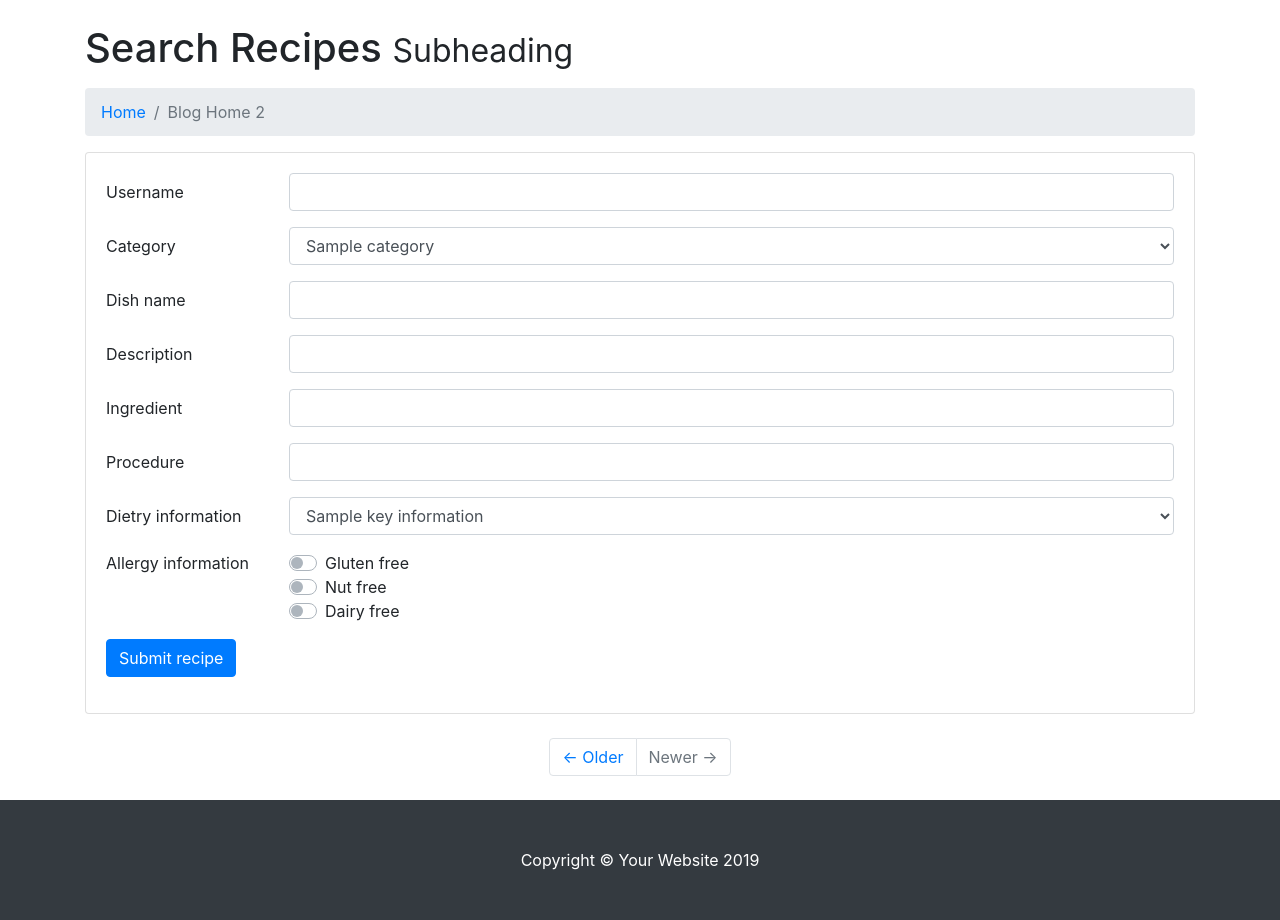
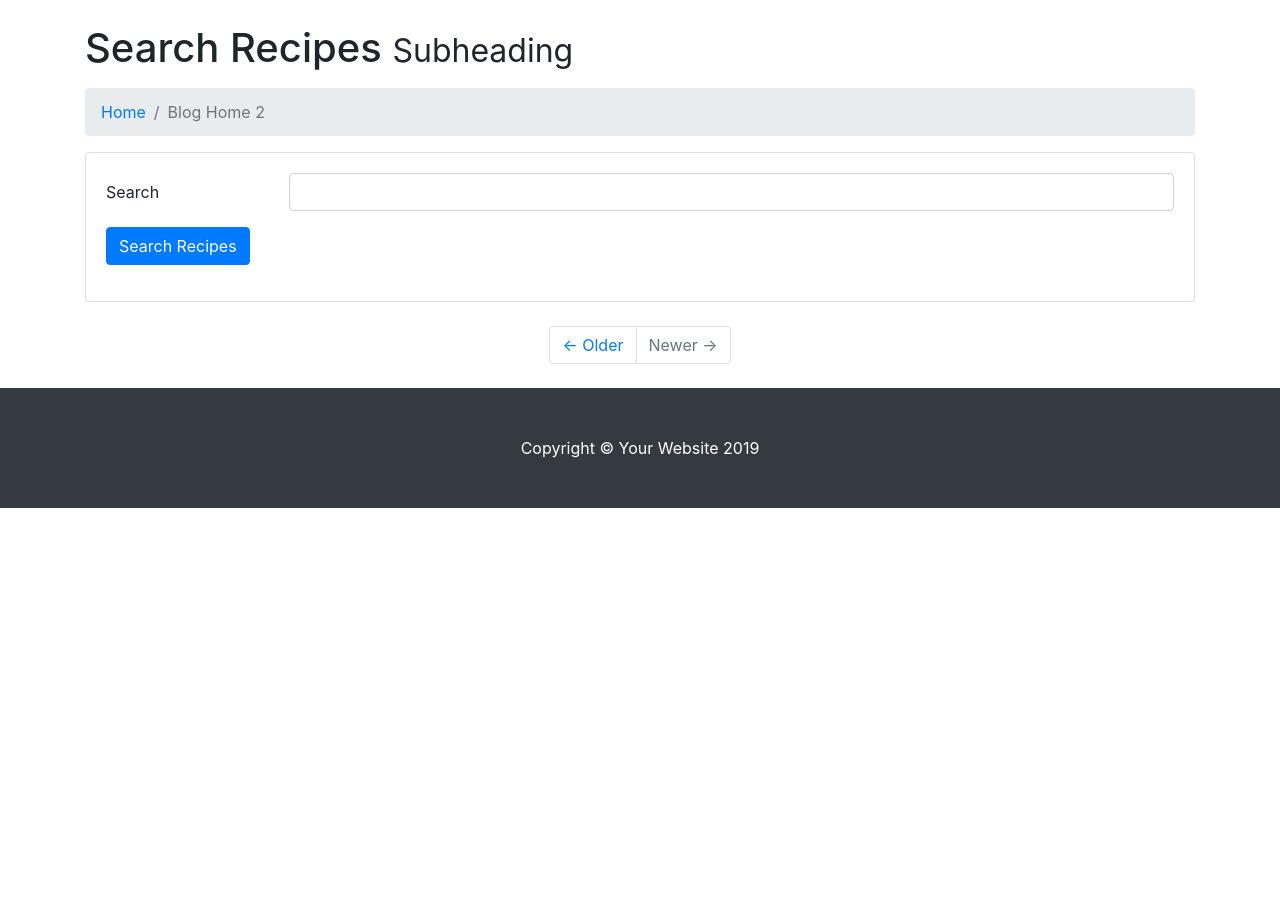
Before and after one commit to davidjbuchanan/MS3-lockdown, a Flask app: page /search_recipes in a window 1280 px wide. Shown: the part 56-976 px from the top of the page. After the commit the page ends 564 px from the top, so only its background shows below. Run offline with Flask 2, Linux system fonts and the light colour scheme; a database or web service that is not in the repository returns one stand-in record (values such as "Sample title"); some libraries are stand-ins or nearby versions.

Commit message:
search functionality edited to use  method

```diff
--- a/app.py
+++ b/app.py
@@ -17,10 +17,7 @@ mongo = PyMongo(app)
 
 @app.route('/')
 def index():
-    return render_template("index.html",
-    #recipe=mongo.db.recipe.find()
-    )
-
+    return render_template("index.html")
 
 @app.route('/all_recipes')
 def all_recipes():
@@ -35,56 +32,22 @@ def add_recipe():
     return render_template("add_recipe.html", categories=mongo.db.categories.find(), key_information=mongo.db.key_information.find())
 
 
-
-
+#------------------------------Start search functionality---------------------------------------
 
 @app.route('/search_recipes')
 def search_recipes():
-    return render_template("search_recipes.html", recipes=mongo.db.recipe.find(), categories=mongo.db.categories.find(), key_information=mongo.db.key_information.find())
+    return render_template("search_recipes.html")
 
-@app.route('/find_recipe', methods=['GET'])
-def find_recipe():
-    coll_r = mongo.db.recipe
-    coll_c = mongo.db.categories
-    coll_ki = mongo.db.key_information
-    submit = {
-    #    "username": request.form.get("username"),
-        "dish_name": request.form.get("dish_name"),
-    #    "ingredients": request.form.getlist("ingredients"),
-    #    "procedures": request.form.getlist("procedures"),
-    #    "dietry_name": request.form.get("dietry_name"),
+@app.route('/found_recipes', methods=['POST'])
+def found_recipes():
 
-    #    "category_name": request.form.get("category_name"),
-
-    #    "is_gluten_free": request.form.get("is_gluten_free"),
-    #    "is_nut_free": request.form.get("is_nut_free"),
-    #    "is_dairy_free": request.form.get("is_dairy_free"),
-    }
-    try:
-         doc = coll_r.find_one({'username': username})
-    except:
-        print("Error accessing the database")
-
-    if not doc:
-        print("Error! No results found.")
+    coll = mongo.db.recipe
+    sought = request.form.get("users_search_input")
+    result = coll.find({"dish_name": {"$regex": sought}})
+    return render_template("found_recipes.html", result=result)
 
 
-    return redirect(url_for('found_recipes'))
-
-
-#collection.find({"$text": {"$search": search_text}}).limit(10)
-
-
-
-#coll_r.find( { $text: { $search: dish_name } } ),
-
-
-@app.route('/found_recipes')
-def found_recipes():
-    return render_template("found_recipes.html", recipe=mongo.db.recipe.find())
-
-
-
+#------------------------------End search functionality---------------------------------------
 
 
 
--- a/templates/search_recipes.html
+++ b/templates/search_recipes.html
@@ -1,110 +1,30 @@
 {% extends 'base.html' %} {% block content %}
 <!-- Page Content -->
 <div class="container">
-
 	<!-- Page Heading/Breadcrumbs -->
 	<h1 class="mt-4 mb-3">Search Recipes
 		<small>Subheading</small>
 	</h1>
-
 	<ol class="breadcrumb">
 		<li class="breadcrumb-item">
 			<a href="index.html">Home</a>
 		</li>
 		<li class="breadcrumb-item active">Blog Home 2</li>
 	</ol>
-
-
-
-
-
 	<!-- Blog Post -->
 	<div class="card mb-4">
 		<div class="card-body">
-			<form action="{{ url_for('find_recipe') }}" method="POST">
-				<div class="form-group row">
-                    <label for="name" class="col-sm-2 col-form-label">Username</label>
+			<form action="{{url_for('found_recipes')}}" method="POST">
+
+                <div class="form-group row">
+                    <label for="name" class="col-sm-2 col-form-label">Search</label>
                     <div class="col-sm-10">
-                        <input type="text" class="form-control" id="" name="username">
+                        <input type="text" class="form-control" id="" name="users_search_input">
                     </div>
                 </div>
-                <div class="form-group row">
-                    <label for="exampleFormControlSelect1" class="col-sm-2 col-form-label">Category</label>
-                    <div class="col-sm-10">
-                        <select class="form-control" id="category_name" name="category_name">
-                            {% for cat in categories %}
-                            <option value="{{cat.category_name}}">{{cat.category_name}}</option>
-                            {% endfor %}
-                        </select>
-                    </div>
-                </div>
-                <div class="form-group row">
-                    <label for="name" class="col-sm-2 col-form-label">Dish name</label>
-                    <div class="col-sm-10">
-                        <input type="text" class="form-control" id="" name="dish_name">
-                    </div>
-                </div>
-                <div class="form-group row">
-                    <label for="name" class="col-sm-2 col-form-label">Description</label>
-                    <div class="col-sm-10">
-                        <input type="text" class="form-control" id="" name="description">
-                    </div>
-                </div>
-                <div class="form-group row new-ingredients" id="ingredients-item">
-                    <label for="ingredients" class="col-sm-2 col-form-label">Ingredient</label>
-                    <div class="col-sm-10">
-                        <input type="text" class="form-control" name="ingredients">
-                    </div>
-                </div>
-                <div class="form-group row new-procedures" id="procedures-item">
-                    <label for="procedures" class="col-sm-2 col-form-label">Procedure</label>
-                    <div class="col-sm-10">
-                        <input type="text" class="form-control" name="procedures">
-                    </div>
-                </div>
-
-                <div class="form-group row">
-                    <label for="exampleFormControlSelect1" class="col-sm-2 col-form-label">Dietry information</label>
-                    <div class="col-sm-10">
-                        <select class="form-control" id="dietry_name" name="dietry_name">
-                            {% for key in key_information %}
-                            <option value="{{key.dietry_name}}">{{key.dietry_name}}</option>
-                            {% endfor %}
-                        </select>
-                    </div>
-                </div>
-
-
-               <div class="form-group row">
-                    <div class="col-sm-2">Allergy information</div>
-                    <div class="col-sm-10">
-                        <div class="custom-control custom-switch">
-                            <input type="checkbox" class="custom-control-input" id="customSwitch1" name="is_gluten_free">
-                            <label class="custom-control-label" for="customSwitch1">Gluten free</label>
-                        </div>
-                        <div class="custom-control custom-switch">
-                            <input type="checkbox" class="custom-control-input" id="customSwitch2" name="is_nut_free">
-                            <label class="custom-control-label" for="customSwitch2">Nut free</label>
-                        </div>
-                        <div class="custom-control custom-switch">
-                            <input type="checkbox" class="custom-control-input" id="customSwitch3" name="is_dairy_free">
-                            <label class="custom-control-label" for="customSwitch3">Dairy free</label>
-                        </div>
-					</div>
-				</div>
-
-                <div class="form-group row" hidden>
-                    <label for="name" class="col-sm-2 col-form-label">Timestamp</label>
-                    <div class="col-sm-10">
-                        <input type="text" class="form-control" id="" name="timestamp" value="{{timestamp}}">
-                    </div>
-                </div>
-
-
-
-				<div class="form-group row">
+    			<div class="form-group row">
 					<div class="col-sm-10">
-						<button type="submit" class="btn btn-primary" name="action">Submit recipe</button>
+						<button type="submit" class="btn btn-primary" name="action">Search Recipes</button>
 					</div>
 				</div>
 			</form>
```
Also changed, not shown: templates/found_recipes.html (+6 -8 lines).
